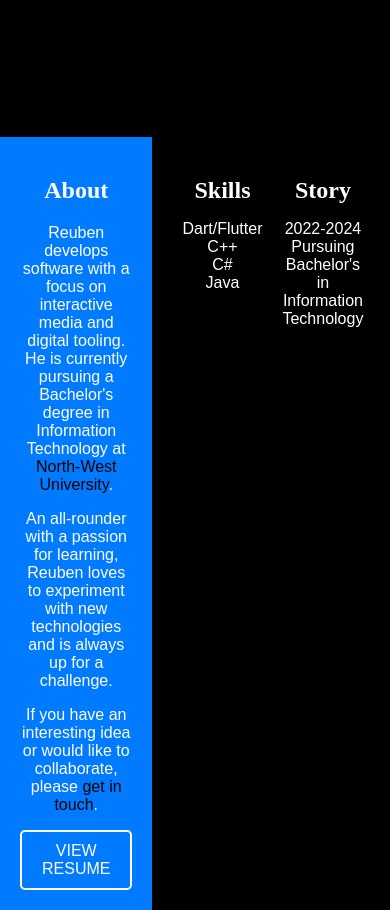
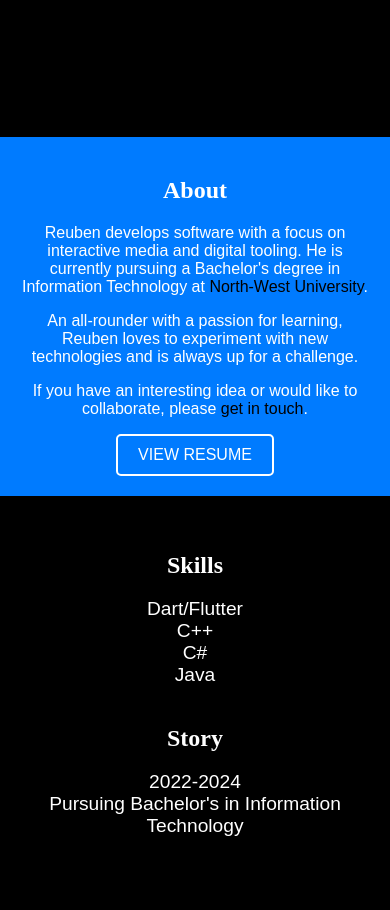
Before and after one commit to Th0rn4/reuben-thorn, a React (Vite) app: page / in a window 390 px wide. Shown: the part 1740-2650 px from the top of the page. Built offline with nearby package versions, Linux system fonts and the light colour scheme.

Commit message:
Added obile support

```diff
--- a/src/About.css
+++ b/src/About.css
@@ -1,22 +1,44 @@
+@media only screen and (max-width: 768px) {
+  .about {
+    flex-direction: column;
+  }
+  .about-image {
+    display: none;
+  }
+  .about-content {
+    flex-direction: column;
+  }
+  .about-section {
+    margin-bottom: 1rem;
+  }
+  .about-right {
+    flex-direction: column;
+  }
+  .skills-section,
+  .story-section {
+    margin: 0;
+  }
+}
+
 .about {
   display: flex;
   justify-content: space-between;
   align-items: stretch;
   margin-top: 100px;
   color: #000;
-  padding: 0; /* Remove padding to avoid gaps */
+  padding: 0;
   border-radius: 10px;
   box-shadow: 0px 4px 10px rgba(0, 0, 0, 0.1);
 }
 
 .about-image {
   flex: 1;
-  max-width: 30%; /* Image on the left */
+  max-width: 30%;
 }
 
 .about-image img {
   width: 100%;
-  height: 100%; /* Ensure the image covers the entire height */
+  height: 100%;
   object-fit: cover;
 }
 
@@ -32,23 +54,23 @@
   padding: 20px;
   box-sizing: border-box;
   color: #fff;
-  font-family: Arial, sans-serif; /* Normal font for regular text */
+  font-family: Arial, sans-serif;
 }
 
 .about-center {
-  background-color: #007bff; /* Blue background in the center */
+  background-color: #007bff;
 }
 
 .about-center h2 {
-  font-family: "Garamond Premier Pro Semibold Caption", serif; /* Special font for headers */
+  font-family: "Garamond Premier Pro Semibold Caption", serif;
 }
 
 .about-center p {
-  font-family: Arial, sans-serif; /* Ensure normal font for paragraphs */
+  font-family: Arial, sans-serif;
 }
 
 .about-right {
-  background-color: #000; /* Black background on the right */
+  background-color: #000;
   display: flex;
   justify-content: space-between;
 }
@@ -56,19 +78,20 @@
 .skills-section,
 .story-section {
   flex: 1;
-  margin: 0 10px; /* Add some space between the sections */
+  margin: 0 10px;
 }
 
 .skills-section h2,
 .story-section h2 {
   font-size: 1.5rem;
   margin-bottom: 10px;
-  font-family: "Garamond Premier Pro Semibold Caption", serif; /* Special font for headers */
+  font-family: "Garamond Premier Pro Semibold Caption", serif;
 }
 
-.skills-section p .story-section p {
+.skills-section p,
+.story-section p {
   font-size: 1.2rem;
-  font-family: Arial, sans-serif; /* Normal font for regular text */
+  font-family: Arial, sans-serif;
 }
 
 .resume-button {
@@ -90,11 +113,11 @@
 }
 
 .about-section a {
-  color: #000; /* Set link color to black */
-  text-decoration: none; /* Remove underline */
+  color: #000;
+  text-decoration: none;
 }
 
 .about-section a:hover {
-  color: #ffffff; /* Set hover color to white */
-  text-decoration: underline; /* Add underline on hover */
+  color: #ffffff;
+  text-decoration: underline;
 }
--- a/src/Navbar.jsx
+++ b/src/Navbar.jsx
@@ -20,13 +20,11 @@ const Navbar = () => {
       const scrollTop =
         window.pageYOffset || document.documentElement.scrollTop;
       if (scrollTop > lastScrollTop) {
-        // Scroll down
         setNavbarHidden(true);
       } else {
-        // Scroll up
         setNavbarHidden(false);
       }
-      setLastScrollTop(scrollTop <= 0 ? 0 : scrollTop); // For Mobile or negative scrolling
+      setLastScrollTop(scrollTop <= 0 ? 0 : scrollTop);
     };
 
     window.addEventListener("scroll", handleScroll);
--- a/src/Projects.css
+++ b/src/Projects.css
@@ -6,14 +6,13 @@
   margin-top: 2rem;
 }
 
-/* Introduction Text Styling */
 .projects-intro {
   margin-top: 8rem;
-  font-family: Arial, sans-serif; /* Normal font */
+  font-family: Arial, sans-serif;
   font-size: 2.5rem;
   text-align: center;
   margin-bottom: 1rem;
-  color: #fff; /* Set text color */
+  color: #fff;
   max-width: 600px;
 }
 
--- a/src/index.css
+++ b/src/index.css
@@ -29,10 +29,3 @@ body::before {
   position: relative;
   z-index: 1;
 }
-
-/* Ensure About section has a background that allows dots to show through */
-.about {
-  background: transparent;
-  position: relative;
-  z-index: 2;
-}
```
